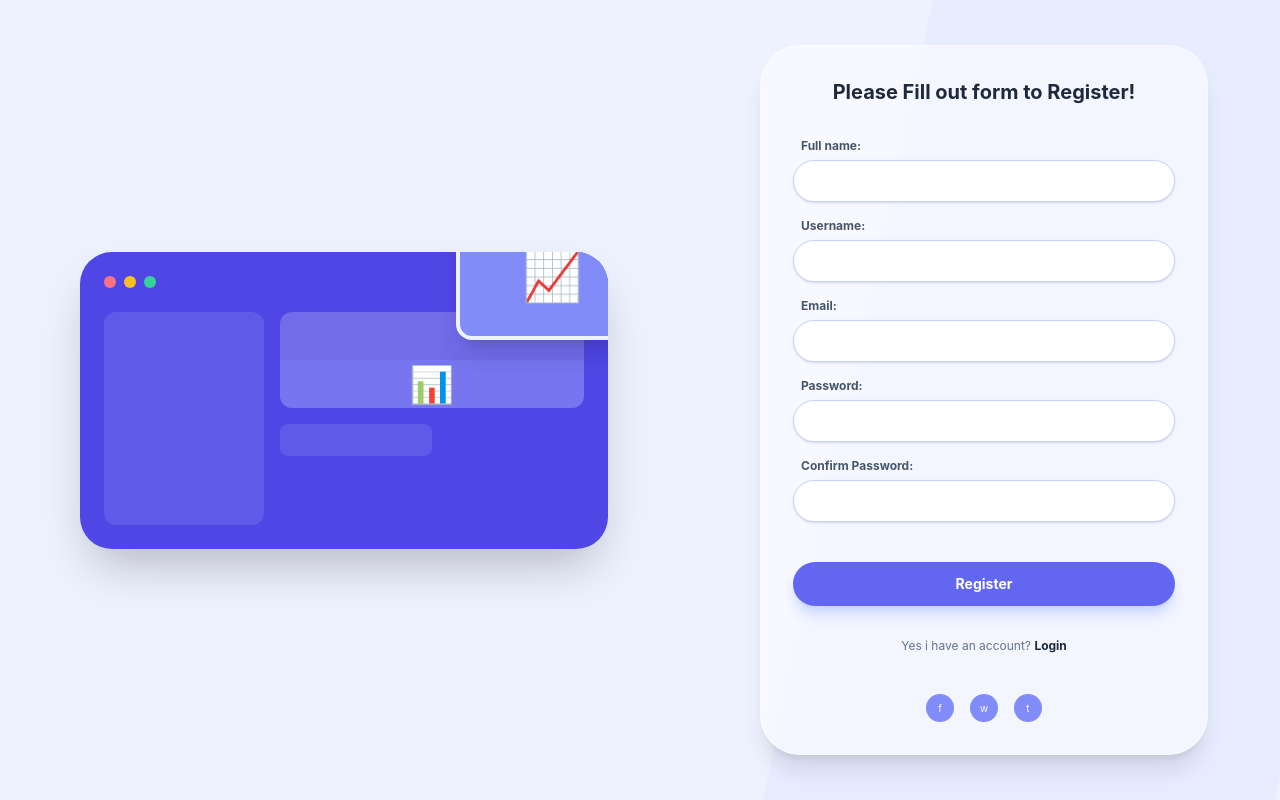
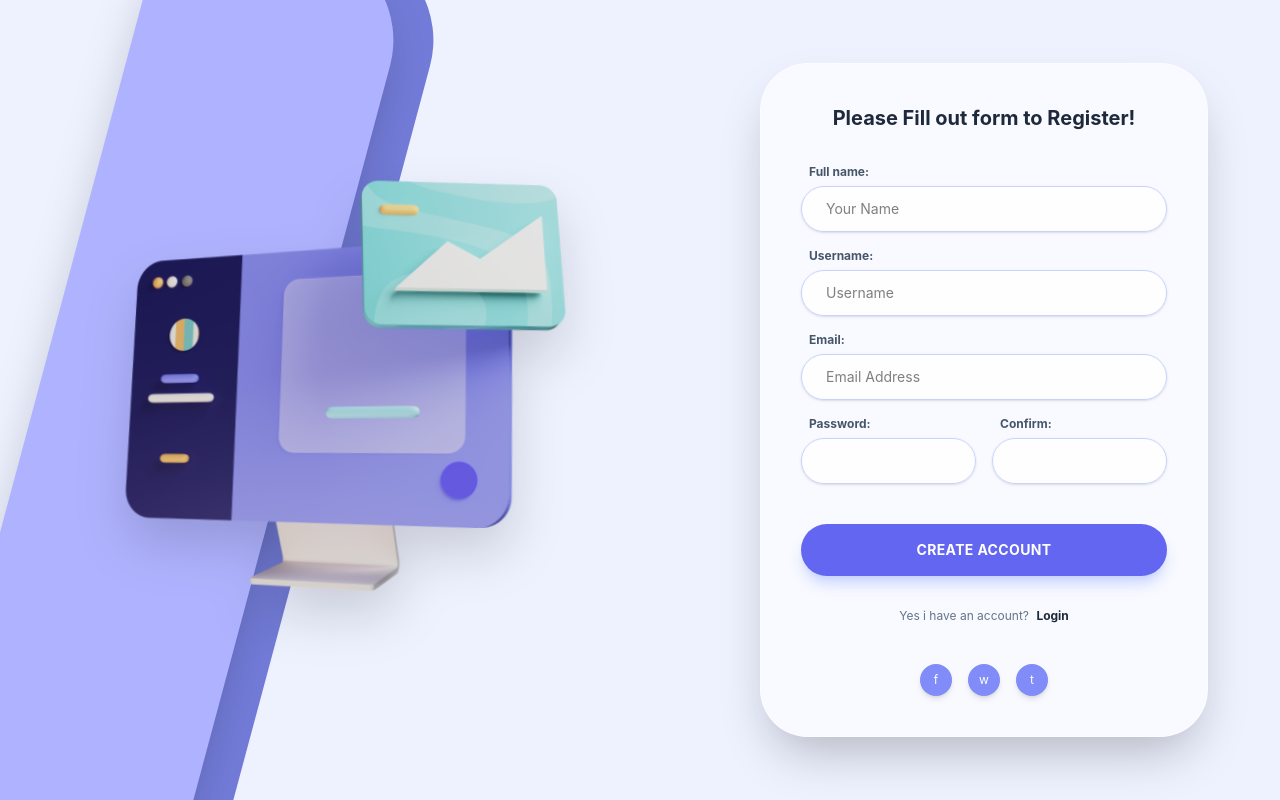
Before and after one commit to hanouw/careerchat-react, a React (Vite) app: page /signup in a window 1280 px wide. Built offline with nearby package versions, Linux system fonts and the light colour scheme.

Commit message:
signup 구현

```diff
--- a/src/index.css
+++ b/src/index.css
@@ -20,7 +20,7 @@
       transform: rotate(45deg) scale(1);
     }
     50% {
-      box-shadow: -25px -25px 50px 10px rgba(79, 70, 229, 0.7);
+      box-shadow: -25px -25px 60px 2px rgba(79, 70, 229, 0.7);
       transform: rotate(45deg) scale(1.01);
     }
   }
--- a/src/pages/Signup.jsx
+++ b/src/pages/Signup.jsx
@@ -1,39 +1,33 @@
 import { Link } from 'react-router-dom';
+// 컴퓨터와 차트가 합쳐진 이미지 하나만 사용합니다.
+import signupImg from '../assets/signup-computer.png';
 
 export default function Signup() {
   return (
     <div className="flex min-h-screen bg-[#EEF2FF] relative overflow-hidden">
-      {/* Decorative background shapes */}
-      <div className="absolute top-0 right-0 w-[40%] h-full bg-[#C7D2FE] opacity-20 transform skew-x-[-12deg] translate-x-20"></div>
 
-      {/* Left Side: Illustration Placeholder */}
+      {/* --- 코드로 구현한 배경 바 (Ribbon) 영역 --- */}
+      {/* 뒤쪽 진한 색상 바 (#656ED3) */}
+      <div className="absolute left-20 -top-20 w-64 h-[120%] bg-[#656ED3] rounded-[100px] rotate-[15deg] z-0 opacity-90"></div>
+
+      {/* 앞쪽 연한 색상 바 (#AFB3FF) */}
+      <div className="absolute left-10 -top-20 w-64 h-[120%] bg-[#AFB3FF] rounded-[100px] rotate-[15deg] z-0 shadow-2xl"></div>
+      {/* -------------------------------------- */}
+
+      {/* Left Side: Illustration (이미지 하나 + 애니메이션) */}
       <div className="hidden lg:flex flex-1 items-center justify-center p-20 z-10">
-        <div className="w-full max-w-xl aspect-video relative flex items-center justify-center">
-          {/* Dashboard Mockup Shape */}
-          <div className="w-full h-full bg-[#4F46E5] rounded-[2rem] shadow-2xl p-6 relative flex flex-col overflow-hidden">
-            <div className="flex space-x-2 mb-6">
-              <div className="w-3 h-3 bg-[#FB7185] rounded-full"></div>
-              <div className="w-3 h-3 bg-[#FBBF24] rounded-full"></div>
-              <div className="w-3 h-3 bg-[#34D399] rounded-full"></div>
-            </div>
-            <div className="flex-1 flex gap-4">
-              <div className="w-1/3 bg-white/10 rounded-xl"></div>
-              <div className="flex-1 space-y-4">
-                <div className="w-full h-24 bg-white/20 rounded-xl relative overflow-hidden">
-                  <div className="absolute inset-x-0 bottom-0 h-1/2 bg-[#818CF8]/30 flex items-center justify-center text-white text-4xl">📊</div>
-                </div>
-                <div className="w-1/2 h-8 bg-white/10 rounded-lg"></div>
-              </div>
-            </div>
-            {/* Floating pop-out element */}
-            <div className="absolute -top-10 -right-10 w-48 h-32 bg-[#818CF8] rounded-2xl shadow-xl border-4 border-[#EEF2FF] flex items-center justify-center text-5xl">📈</div>
-          </div>
+        <div className="w-full max-w-lg animate-float-large">
+          <img
+            src={signupImg}
+            alt="Signup Illustration"
+            className="w-full h-auto drop-shadow-2xl"
+          />
         </div>
       </div>
 
       {/* Right Side: Form */}
       <div className="flex-1 flex flex-col justify-center items-center p-8 z-10">
-        <div className="w-full max-w-md bg-white/50 backdrop-blur-sm p-8 rounded-[2.5rem] border border-white/40 shadow-xl">
+        <div className="w-full max-w-md bg-white/60 backdrop-blur-md p-10 rounded-[3rem] border border-white/40 shadow-2xl">
           <h2 className="text-xl font-bold mb-8 text-center text-[#1E293B]">Please Fill out form to Register!</h2>
 
           <div className="space-y-4">
@@ -41,7 +35,8 @@ export default function Signup() {
               <label className="block mb-1.5 text-xs font-bold text-[#475569] ml-2">Full name:</label>
               <input
                 type="text"
-                className="w-full p-2.5 px-5 rounded-full border border-[#C7D2FE] bg-white outline-none focus:ring-2 ring-[#818CF8] transition-all shadow-sm text-sm"
+                className="w-full p-3 px-6 rounded-full border border-[#C7D2FE] bg-white/80 outline-none focus:ring-2 ring-[#818CF8] transition-all shadow-sm text-sm"
+                placeholder="Your Name"
               />
             </div>
 
@@ -49,7 +44,8 @@ export default function Signup() {
               <label className="block mb-1.5 text-xs font-bold text-[#475569] ml-2">Username:</label>
               <input
                 type="text"
-                className="w-full p-2.5 px-5 rounded-full border border-[#C7D2FE] bg-white outline-none focus:ring-2 ring-[#818CF8] transition-all shadow-sm text-sm"
+                className="w-full p-3 px-6 rounded-full border border-[#C7D2FE] bg-white/80 outline-none focus:ring-2 ring-[#818CF8] transition-all shadow-sm text-sm"
+                placeholder="Username"
               />
             </div>
 
@@ -57,39 +53,41 @@ export default function Signup() {
               <label className="block mb-1.5 text-xs font-bold text-[#475569] ml-2">Email:</label>
               <input
                 type="email"
-                className="w-full p-2.5 px-5 rounded-full border border-[#C7D2FE] bg-white outline-none focus:ring-2 ring-[#818CF8] transition-all shadow-sm text-sm"
+                className="w-full p-3 px-6 rounded-full border border-[#C7D2FE] bg-white/80 outline-none focus:ring-2 ring-[#818CF8] transition-all shadow-sm text-sm"
+                placeholder="Email Address"
               />
             </div>
 
+            <div className="grid grid-cols-2 gap-4">
               <div>
                 <label className="block mb-1.5 text-xs font-bold text-[#475569] ml-2">Password:</label>
                 <input
                   type="password"
-                className="w-full p-2.5 px-5 rounded-full border border-[#C7D2FE] bg-white outline-none focus:ring-2 ring-[#818CF8] transition-all shadow-sm text-sm"
+                  className="w-full p-3 px-6 rounded-full border border-[#C7D2FE] bg-white/80 outline-none focus:ring-2 ring-[#818CF8] transition-all shadow-sm text-sm"
                 />
               </div>
-
               <div>
-              <label className="block mb-1.5 text-xs font-bold text-[#475569] ml-2">Confirm Password:</label>
+                <label className="block mb-1.5 text-xs font-bold text-[#475569] ml-2">Confirm:</label>
                 <input
                   type="password"
-                className="w-full p-2.5 px-5 rounded-full border border-[#C7D2FE] bg-white outline-none focus:ring-2 ring-[#818CF8] transition-all shadow-sm text-sm"
+                  className="w-full p-3 px-6 rounded-full border border-[#C7D2FE] bg-white/80 outline-none focus:ring-2 ring-[#818CF8] transition-all shadow-sm text-sm"
                 />
               </div>
+            </div>
 
-            <button className="w-full py-3 bg-[#6366f1] text-white rounded-full font-bold shadow-lg shadow-indigo-200 hover:bg-indigo-700 transform active:scale-95 transition-all mt-6 text-sm">
-              Register
+            <button className="w-full py-4 bg-[#6366f1] text-white rounded-full font-bold shadow-lg shadow-indigo-200 hover:bg-indigo-700 transform active:scale-95 transition-all mt-6 text-sm tracking-wide">
+              CREATE ACCOUNT
             </button>
 
             <p className="text-center pt-4 text-xs text-[#64748B]">
-              Yes i have an account? <Link to="/login" className="font-bold text-[#1E293B] hover:underline">Login</Link>
+              Yes i have an account? <Link to="/login" className="font-bold text-[#1E293B] hover:underline ml-1">Login</Link>
             </p>
 
-            {/* Social Icons Placeholder */}
+            {/* Social Icons */}
             <div className="flex justify-center space-x-4 pt-6">
-              <div className="w-7 h-7 bg-[#818CF8] rounded-full flex items-center justify-center text-white text-[10px] cursor-pointer hover:bg-indigo-700">f</div>
-              <div className="w-7 h-7 bg-[#818CF8] rounded-full flex items-center justify-center text-white text-[10px] cursor-pointer hover:bg-indigo-700">w</div>
-              <div className="w-7 h-7 bg-[#818CF8] rounded-full flex items-center justify-center text-white text-[10px] cursor-pointer hover:bg-indigo-700">t</div>
+              <div className="w-8 h-8 bg-[#818CF8] rounded-full flex items-center justify-center text-white text-[12px] cursor-pointer hover:bg-indigo-700 transition-colors shadow-md">f</div>
+              <div className="w-8 h-8 bg-[#818CF8] rounded-full flex items-center justify-center text-white text-[12px] cursor-pointer hover:bg-indigo-700 transition-colors shadow-md">w</div>
+              <div className="w-8 h-8 bg-[#818CF8] rounded-full flex items-center justify-center text-white text-[12px] cursor-pointer hover:bg-indigo-700 transition-colors shadow-md">t</div>
             </div>
           </div>
         </div>
```
Lines whose indentation alone changed are shown as unchanged.
